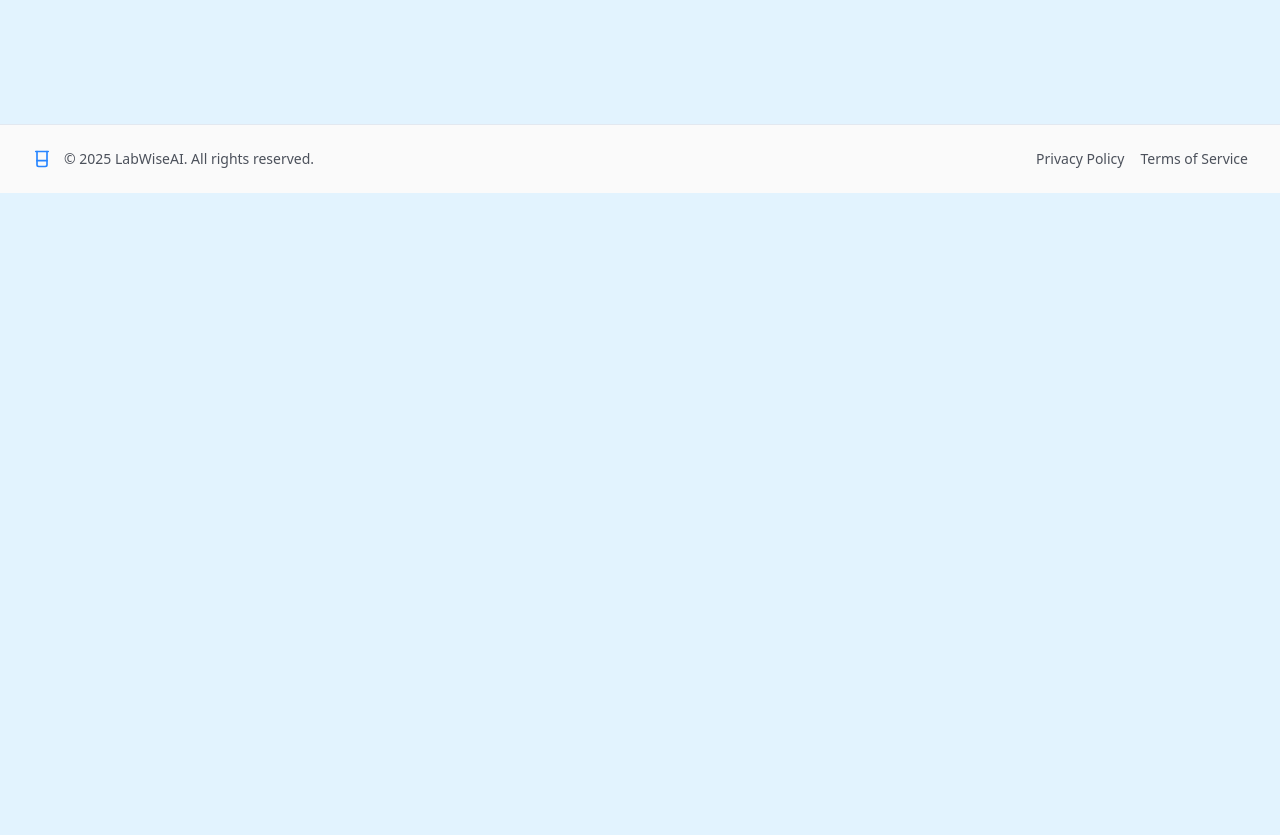
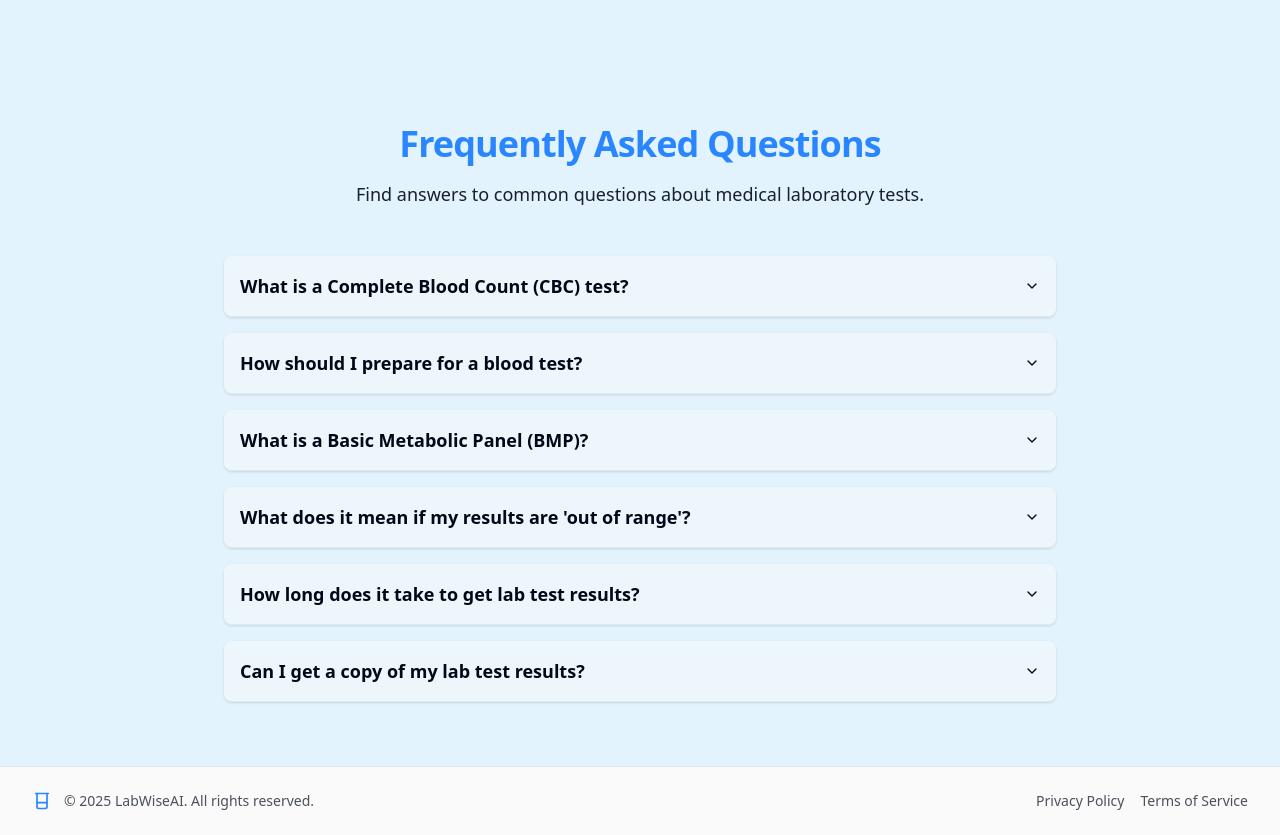
Before and after one commit to Nnenna-udefi/labwise-ai, a Next.js app: page / in a window 1280 px wide. Shown: the part 1220-2055 px from the top of the page. Before the commit the page ends 1413 px from the top, so only its background shows below. Built offline with nearby package versions, Linux system fonts and the light colour scheme.

Commit message:
added faq section

```diff
--- /dev/null
+++ b/app/chatbot/page.tsx
@@ -0,0 +1,7 @@
+import React from "react";
+
+const ChatbotPage = () => {
+  return <div>ChatbotPage</div>;
+};
+
+export default ChatbotPage;
--- a/app/layout.tsx
+++ b/app/layout.tsx
@@ -1,6 +1,8 @@
 import type { Metadata } from "next";
 import { Geist, Geist_Mono } from "next/font/google";
 import "./globals.css";
+import Header from "@/src/component/header";
+import Footer from "@/src/component/footer";
 
 const geistSans = Geist({
   variable: "--font-geist-sans",
@@ -28,7 +30,9 @@ export default function RootLayout({
       <body
         className={`${geistSans.variable} ${geistMono.variable} antialiased`}
       >
-        {children}
+        <Header />
+        <main className="flex-1">{children}</main>
+        <Footer />
       </body>
     </html>
   );
--- a/app/page.tsx
+++ b/app/page.tsx
@@ -1,16 +1,11 @@
-import Footer from "@/src/component/footer";
-import Header from "@/src/component/header";
 import MainComponent from "@/src/component/main";
-import Image from "next/image";
 
 export default function Home() {
   return (
     <div>
-      <Header />
       <main>
         <MainComponent />
       </main>
-      <Footer />
     </div>
   );
 }
--- a/package.json
+++ b/package.json
@@ -9,6 +9,7 @@
     "lint": "eslint"
   },
   "dependencies": {
+    "@radix-ui/react-accordion": "^1.2.12",
     "@radix-ui/react-checkbox": "^1.3.3",
     "@radix-ui/react-dialog": "^1.1.15",
     "@radix-ui/react-dropdown-menu": "^2.1.16",
--- /dev/null
+++ b/src/component/faq.tsx
@@ -0,0 +1,76 @@
+import {
+  Accordion,
+  AccordionContent,
+  AccordionItem,
+  AccordionTrigger,
+} from "../ui/accordion";
+
+const faqs = [
+  {
+    question: "What is a Complete Blood Count (CBC) test?",
+    answer:
+      "A Complete Blood Count, or CBC, is a common blood test that evaluates your overall health and detects a wide range of disorders, including anemia, infection, and leukemia. It measures several components and features of your blood, including red blood cells, white blood cells, hemoglobin, hematocrit, and platelets.",
+  },
+  {
+    question: "How should I prepare for a blood test?",
+    answer:
+      "Preparation depends on the specific test. Some tests require fasting (not eating or drinking anything but water) for 8-12 hours beforehand. For others, there are no special preparations. Always follow the instructions provided by your doctor or the laboratory.",
+  },
+  {
+    question: "What is a Basic Metabolic Panel (BMP)?",
+    answer:
+      "A Basic Metabolic Panel (BMP) is a test that measures eight different substances in your blood. It provides important information about your body's chemical balance and metabolism. It can help check for conditions like kidney disease, lung problems, and diabetes.",
+  },
+  {
+    question: "What does it mean if my results are 'out of range'?",
+    answer:
+      "'Out of range' means your result is higher or lower than the reference range, which is considered the normal range for that test. This doesn't necessarily mean you have a health problem. Factors like age, sex, and the lab that analyzed the test can affect results. It's important to discuss any out-of-range results with your healthcare provider.",
+  },
+  {
+    question: "How long does it take to get lab test results?",
+    answer:
+      "The time it takes to get results varies widely depending on the test. Some tests, like a rapid strep test, can provide results in minutes. Others may take several days or even weeks. Your doctor's office or the lab will be able to give you a more specific timeframe.",
+  },
+  {
+    question: "Can I get a copy of my lab test results?",
+    answer:
+      "Yes, you have a right to your medical information, including lab results. You can request a copy from your doctor's office or directly from the laboratory. Many healthcare systems now offer online patient portals where you can view your results as soon as they are available.",
+  },
+];
+
+const Faq = () => {
+  return (
+    <div
+      className="container mx-auto max-w-4xl pb-12 px-4 sm:px-6 lg:px-8"
+      id="faq"
+    >
+      <div className="text-center mb-12">
+        <h1 className="text-3xl sm:text-4xl font-bold tracking-tight text-primary ">
+          Frequently Asked Questions
+        </h1>
+        <p className="mt-4 text-lg text-foreground/90">
+          Find answers to common questions about medical laboratory tests.
+        </p>
+      </div>
+
+      <Accordion type="single" collapsible className="w-full">
+        {faqs.map((faq, index) => (
+          <AccordionItem
+            value={`item-${index}`}
+            key={index}
+            className="bg-foreColor/50 rounded-lg mb-4 px-4 shadow-sm hover:bg-foreColor transition-colors"
+          >
+            <AccordionTrigger className="text-left font-semibold text-lg hover:no-underline">
+              {faq.question}
+            </AccordionTrigger>
+            <AccordionContent className="text-base text-foreground/80">
+              {faq.answer}
+            </AccordionContent>
+          </AccordionItem>
+        ))}
+      </Accordion>
+    </div>
+  );
+};
+
+export default Faq;
--- a/src/component/header.tsx
+++ b/src/component/header.tsx
@@ -10,7 +10,7 @@ import { Sheet, SheetContent, SheetTrigger } from "../ui/sheet";
 const navItems = [
   { label: "Home", href: "/" },
   { label: "ChatBot", href: "/chatbot" },
-  { label: "FAQ", href: "/faq" },
+  { label: "FAQ", href: "/#faq" },
 ];
 const Header = () => {
   const pathname = usePathname();
@@ -50,15 +50,17 @@ const Header = () => {
           </div>
           <div className="md:hidden block">
             <Sheet>
-              <SheetTrigger>
+              <SheetTrigger asChild>
                 <Button variant="ghost" size="icon">
                   {" "}
-                  <Menu className="w-6 h-6" />{" "}
-                  <span className="sr-only">Open menu</span>
+                  <span className="flex items-center">
+                    <Menu className="w-6 h-6" />
+                    <span className="sr-only">Open menu</span>
+                  </span>
                 </Button>
               </SheetTrigger>
 
-              <SheetContent side="right">
+              <SheetContent side="right" asChild>
                 <Link
                   href="/"
                   className="flex items-center gap-2 text-primary font-bold text-lg"
@@ -88,7 +90,7 @@ const Header = () => {
                 <div className="flex flex-col gap-3">
                   <Button
                     variant="outline"
-                    // asChild
+                    asChild
                     onClick={() => setIsMobileMenuOpen(false)}
                   >
                     <Link href="/login">Login</Link>
--- a/src/component/main.tsx
+++ b/src/component/main.tsx
@@ -5,6 +5,7 @@ import Link from "next/link";
 import Image from "next/image";
 import { MessageCircleMore } from "lucide-react";
 import { features, placeholderImage } from "../lib/constant";
+import Faq from "./faq";
 
 const MainComponent = () => {
   const heroImage = placeholderImage.find((p) => p.id === "hero-image");
@@ -81,6 +82,9 @@ const MainComponent = () => {
           </div>
         </div>
       </section>
+      <section>
+        <Faq />
+      </section>
     </main>
   );
 };
--- /dev/null
+++ b/src/ui/accordion.tsx
@@ -0,0 +1,55 @@
+import * as React from "react";
+import * as AccordionPrimitive from "@radix-ui/react-accordion";
+import { cn } from "../lib/utils";
+import { ChevronDown } from "lucide-react";
+
+const Accordion = AccordionPrimitive.Root;
+
+const AccordionItem = React.forwardRef<
+  React.ElementRef<typeof AccordionPrimitive.Item>,
+  React.ComponentPropsWithoutRef<typeof AccordionPrimitive.Item>
+>(({ className, ...props }, ref) => (
+  <AccordionPrimitive.Item
+    ref={ref}
+    className={cn("border-b", className)}
+    {...props}
+  />
+));
+AccordionItem.displayName = "AccordionItem";
+
+const AccordionTrigger = React.forwardRef<
+  React.ElementRef<typeof AccordionPrimitive.Trigger>,
+  React.ComponentPropsWithoutRef<typeof AccordionPrimitive.Trigger>
+>(({ className, children, ...props }, ref) => (
+  <AccordionPrimitive.Header className="flex">
+    <AccordionPrimitive.Trigger
+      ref={ref}
+      className={cn(
+        "flex flex-1 items-center justify-between py-4 font-medium transition-all hover:underline [&[data-state=open]>svg]:rotate-180",
+        className
+      )}
+      {...props}
+    >
+      {children}
+      <ChevronDown className="h-4 w-4 shrink-0 transition-transform duration-200" />
+    </AccordionPrimitive.Trigger>
+  </AccordionPrimitive.Header>
+));
+AccordionTrigger.displayName = AccordionPrimitive.Trigger.displayName;
+
+const AccordionContent = React.forwardRef<
+  React.ElementRef<typeof AccordionPrimitive.Content>,
+  React.ComponentPropsWithoutRef<typeof AccordionPrimitive.Content>
+>(({ className, children, ...props }, ref) => (
+  <AccordionPrimitive.Content
+    ref={ref}
+    className="overflow-hidden text-sm transition-all data-[state=closed]:animate-accordion-up data-[state=open]:animate-accordion-down"
+    {...props}
+  >
+    <div className={cn("pb-4 pt-0", className)}>{children}</div>
+  </AccordionPrimitive.Content>
+));
+
+AccordionContent.displayName = AccordionPrimitive.Content.displayName;
+
+export { Accordion, AccordionItem, AccordionTrigger, AccordionContent };
```
Also changed, not shown: 1 other file (tests, documents, lock files or other folders).
